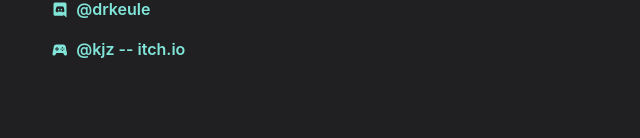
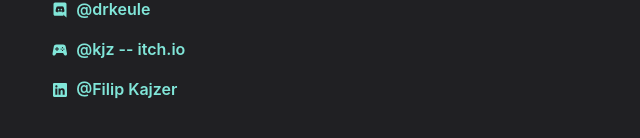
Before and after one commit to kijz/kijz.github.io, a Next.js app: page / in a window 1280 px wide. Shown: the part 1200-1338 px from the top of the page, without its empty margins (317-957 px from the left). Built offline with nearby package versions, Linux system fonts and the light colour scheme; no server answers.

Commit message:
add linkedin to socials

```diff
--- a/pages/index.js
+++ b/pages/index.js
@@ -24,6 +24,7 @@ import {
   IoLogoDiscord,
   IoLogoGithub,
   IoLogoTwitter,
+  IoLogoLinkedin,
 } from "react-icons/io5";
 
 const Page = () => {
@@ -197,6 +198,17 @@ const Page = () => {
                 </Button>
               </Link>
             </ListItem>
+            <ListItem>
+              <Link href="https://www.linkedin.com/in/filip-kajzer-a65574140/" target="_blank">
+                <Button
+                  variant="ghost"
+                  colorScheme="teal"
+                  leftIcon={<Icon as={IoLogoLinkedin} />}
+                >
+                  @Filip Kajzer
+                </Button>
+              </Link>
+            </ListItem>
           </List>
           {
             // <SimpleGrid columns={[1, 2, 2]} gap={6}>
```
